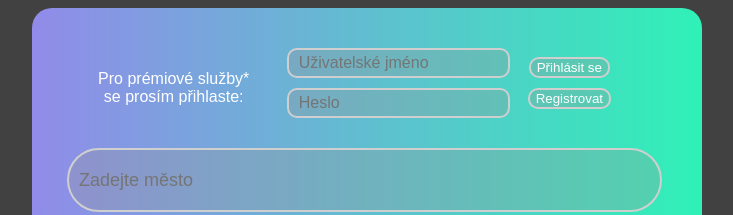
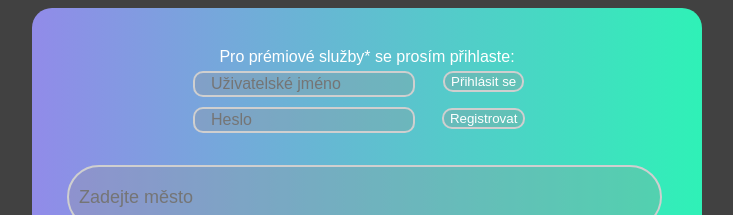
Before and after one commit to HonzaSodomka/stin-pocasi, a React (Create React App) app: page / in a window 1280 px wide. Shown: the top 215 px of the page, without its empty margins (273-1006 px from the left). Built offline with nearby package versions, Linux system fonts and the light colour scheme; no server answers.

Commit message:
css edit

```diff
--- a/src/App.js
+++ b/src/App.js
@@ -106,7 +106,10 @@ function App() {
   }
 
   const login = <div className="head">
+    <div className="text">
     Pro prémiové služby* se prosím přihlaste:
+    </div>
+    <div className="log">
     <div className="inputs">
       <input type="text" id="username" placeholder="Uživatelské jméno"></input>
       <input type="password" id="password" placeholder="Heslo"></input>
@@ -114,6 +117,7 @@ function App() {
     <div className="buttons">
       <button onClick={handleLogin}>Přihlásit se</button>
       <button onClick={handleRegistration}>Registrovat</button>
+    </div>
     </div>
   </div>
 
--- a/src/index.css
+++ b/src/index.css
@@ -103,11 +103,28 @@ body{
 
 .head {
   display: flex;
-  flex-direction:row;
+  flex-direction:column;
   align-items: center;
   margin-left: 2vw;
-  font-size: 16px;
+  font-size: 2vmin;
   padding-bottom: 20px;
+}
+
+.head .log{
+  display: flex;
+  margin-top: 5px;
+}
+
+.head .buttons{
+  margin-right: 4vw;
+}
+
+.head .text{
+  margin-left: -2vw;
+}
+
+.head .inputs{
+  margin-left: 5vw;
 }
 
 .head input{
@@ -117,10 +134,11 @@ body{
   outline: 0;
   background: rgba(150, 150, 150, 0.3) ;
   color:#ffffff;
-  padding-left: 10px;
-  padding-top: 10px;
-  padding-bottom: 10px;
+  padding-left: 2vmin;
+  padding-top: 1vmin;
+  padding-bottom: 1vmin;
   height: 6px;
+  width: 25vmin;
   flex: 1;
   margin-left: 20px;
   margin-bottom: 10px;
@@ -134,8 +152,8 @@ body{
   outline: 0;
   background: rgba(150, 150, 150, 0.3);
   color:white;
-  margin-bottom: 10px;
-  margin-right: 50px;
+  margin-bottom: 2vmin;
+  margin-right: 10vmin;
 }
 
 .bot{
@@ -149,7 +167,7 @@ body{
   flex-direction:column;
   align-items: center;
   font-size: 16px;
-  padding-bottom: 20px;
+  padding-bottom: 3vmin;
 }
 
 .payment .number input{
@@ -178,7 +196,7 @@ body{
   background: rgba(150, 150, 150, 0.3) ;
   color:#ffffff;
   height: 25px;
-  width: 40vw;
+  width: 15vmin;
   max-width: 150px;
   font-size: 16px;
 }
```
